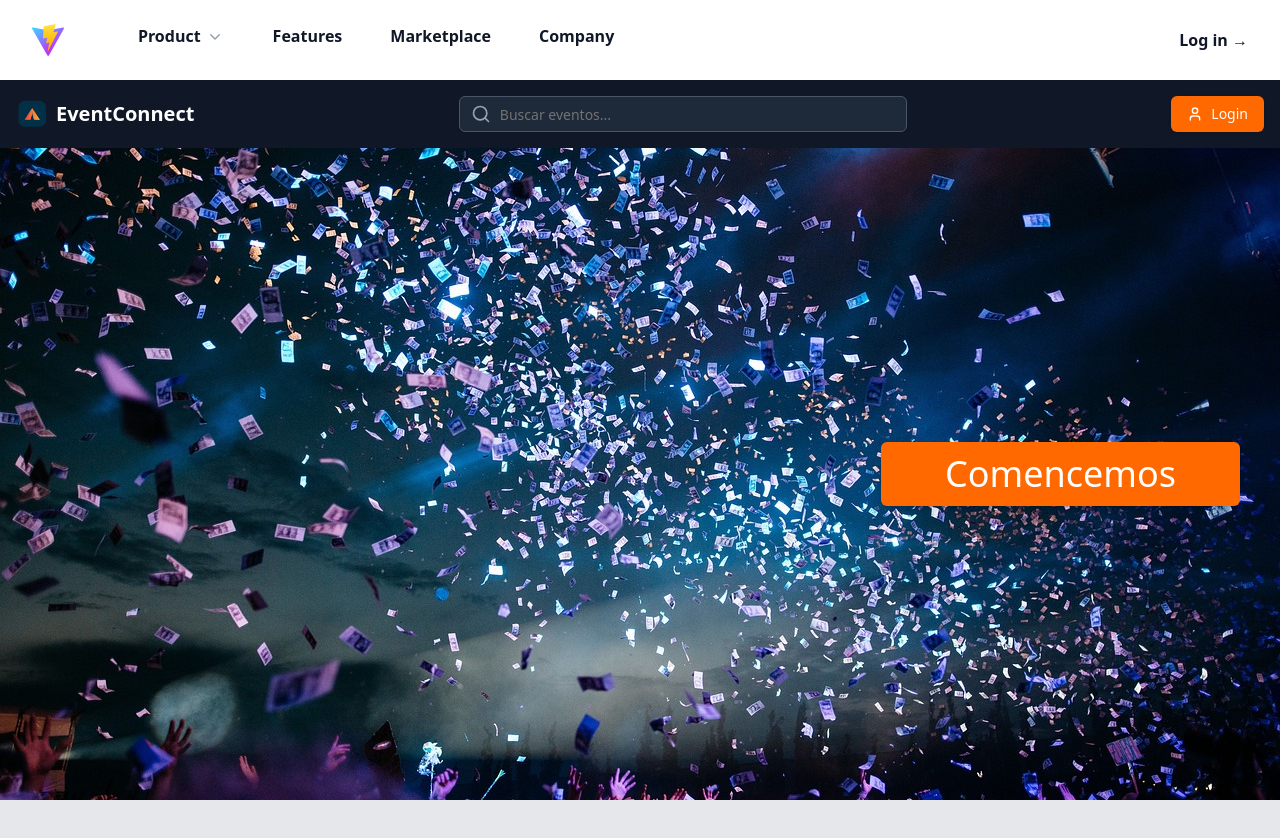
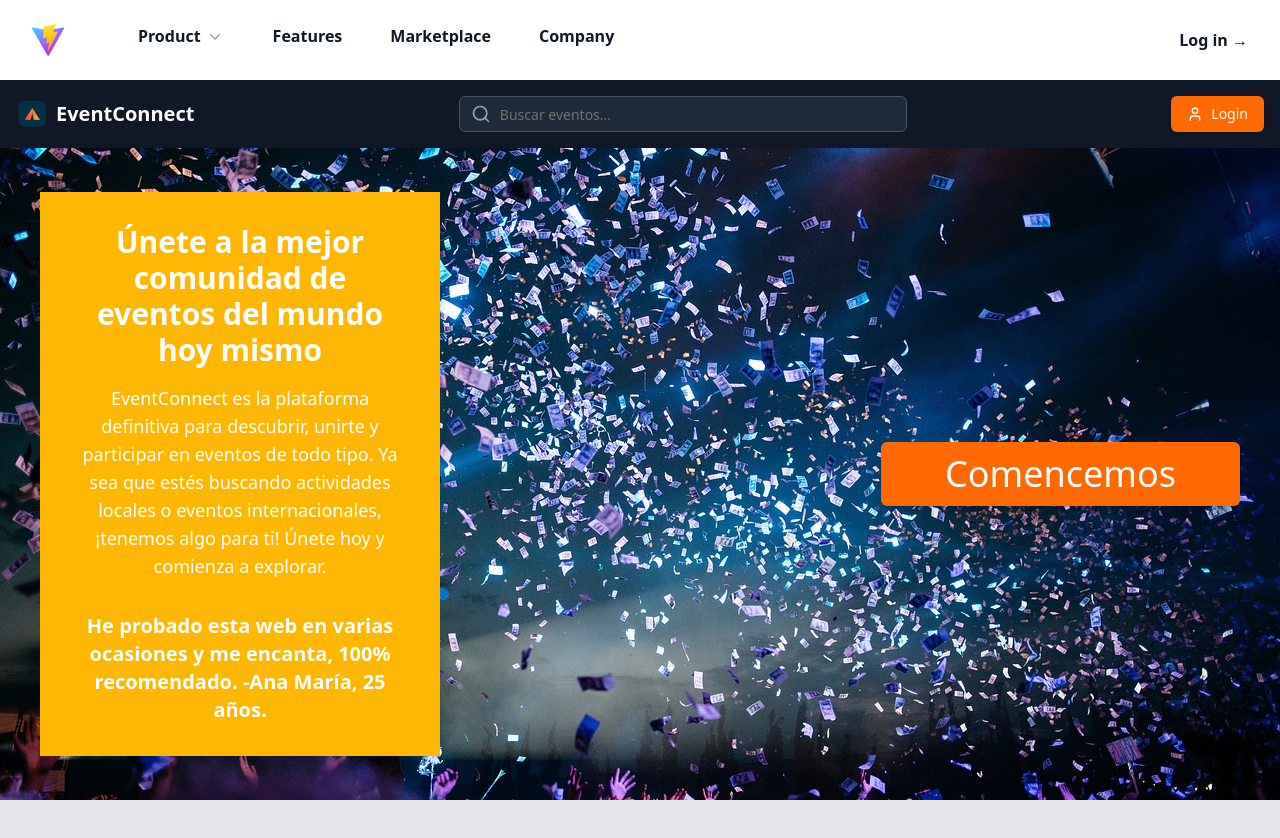
Before and after one commit to Dmmo2003/ISST_Project, a React (Vite) app in the folder src/main/Frontend/: page / in a window 1280 px wide. Shown: the top 838 px of the page. Built offline with nearby package versions, Linux system fonts and the light colour scheme.

Commit message:
pagina bonita

```diff
--- a/src/main/Frontend/src/MainPage.jsx
+++ b/src/main/Frontend/src/MainPage.jsx
@@ -76,7 +76,7 @@ const MainPage = () => {
         </div>
 
         {/* Columna izquierda con texto */}
-        <div className="bg-[#FFB703] p-8 w-1/3">
+        <div className="bg-[#FFB703] p-8 w-1/3 relative z-10">
           {/* Título */}
           <h2 className="text-3xl font-bold text-center text-white mb-4">
             Únete a la mejor comunidad de eventos del mundo hoy mismo
```
